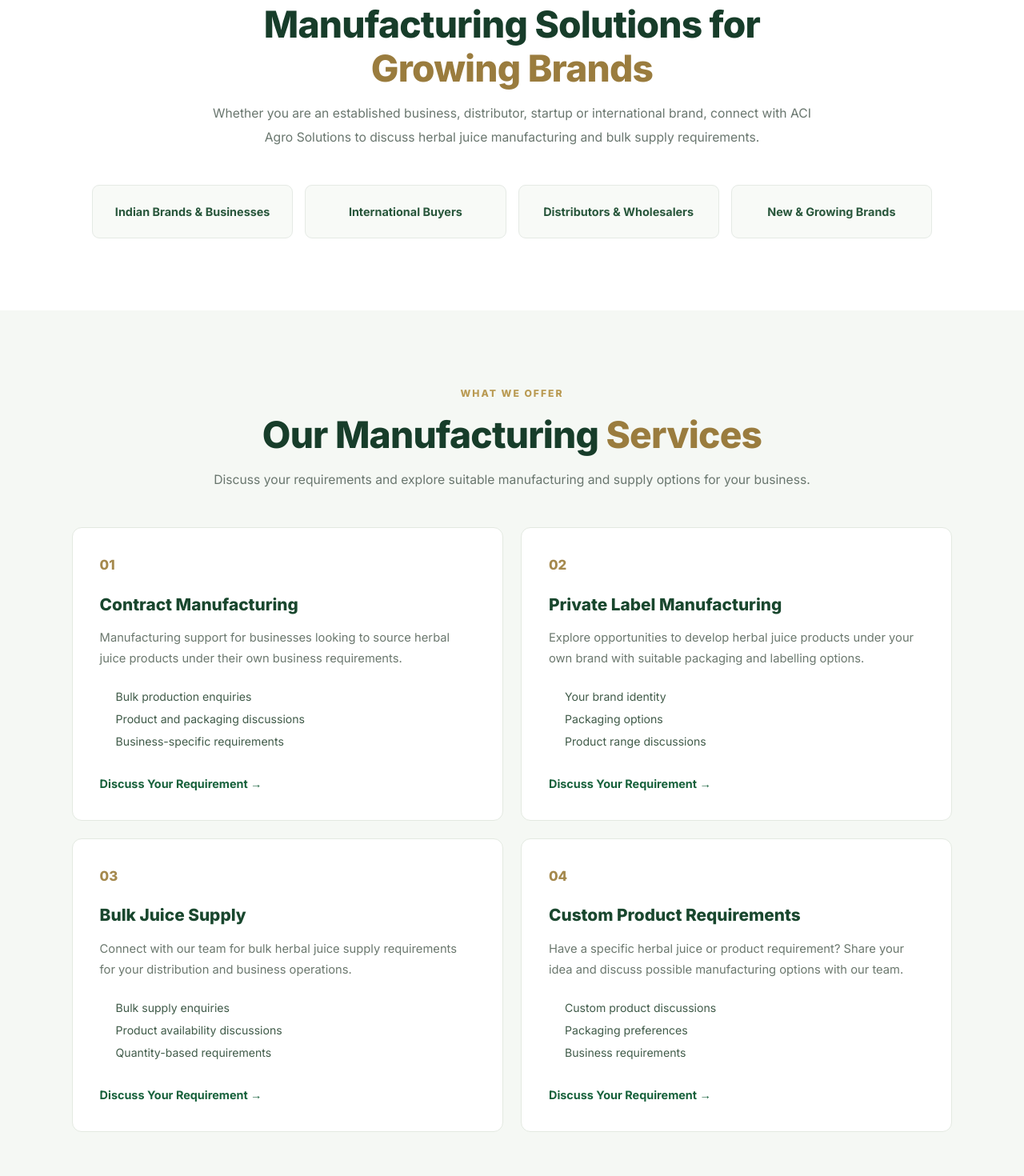
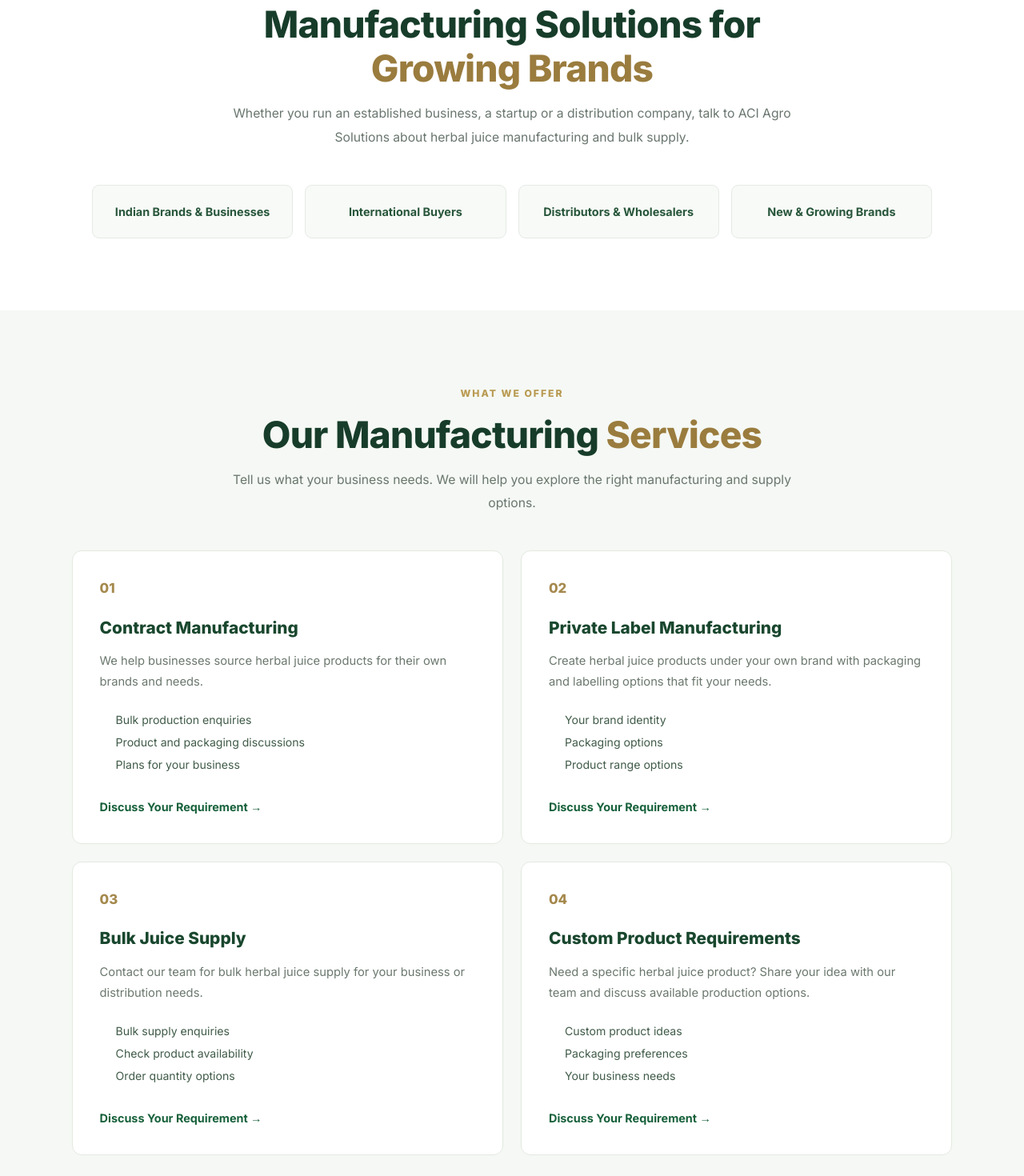
Before and after one commit to aciagroindia/frontend, a Next.js app: page /contract-manufacturing in a window 1280 px wide. Shown: the part 960-2430 px from the top of the page at 80% size. Built offline with nearby package versions, Linux system fonts and the light colour scheme; no server answers; a web font is replaced by a local one.

Commit message:
improve SEO
Updated descriptions and points for various sections to enhance clarity and readability.

```diff
--- a/src/app/(store)/contract-manufacturing/page.tsx
+++ b/src/app/(store)/contract-manufacturing/page.tsx
@@ -5,7 +5,7 @@ import styles from "./page.module.css";
 export const metadata: Metadata = {
   title: "Herbal Juice Manufacturing",
   description:
-  "Herbal juice contract manufacturing and private label solutions for brands in India and abroad. Discuss bulk orders with ACI Agro Solutions.",
+    "Herbal juice contract manufacturing and private label solutions for brands in India and abroad. Discuss bulk orders with ACI Agro Solutions.",
   alternates: {
     canonical: "https://aciagro.com/contract-manufacturing",
   },
@@ -36,44 +36,44 @@ const services = [
     number: "01",
     title: "Contract Manufacturing",
     description:
-      "Manufacturing support for businesses looking to source herbal juice products under their own business requirements.",
+      "We help businesses source herbal juice products for their own brands and needs.",
     points: [
       "Bulk production enquiries",
       "Product and packaging discussions",
-      "Business-specific requirements",
+      "Plans for your business",
     ],
   },
   {
     number: "02",
     title: "Private Label Manufacturing",
     description:
-      "Explore opportunities to develop herbal juice products under your own brand with suitable packaging and labelling options.",
+      "Create herbal juice products under your own brand with packaging and labelling options that fit your needs.",
     points: [
       "Your brand identity",
       "Packaging options",
-      "Product range discussions",
+      "Product range options",
     ],
   },
   {
     number: "03",
     title: "Bulk Juice Supply",
     description:
-      "Connect with our team for bulk herbal juice supply requirements for your distribution and business operations.",
+      "Contact our team for bulk herbal juice supply for your business or distribution needs.",
     points: [
       "Bulk supply enquiries",
-      "Product availability discussions",
-      "Quantity-based requirements",
+      "Check product availability",
+      "Order quantity options",
     ],
   },
   {
     number: "04",
     title: "Custom Product Requirements",
     description:
-      "Have a specific herbal juice or product requirement? Share your idea and discuss possible manufacturing options with our team.",
+      "Need a specific herbal juice product? Share your idea with our team and discuss available production options.",
     points: [
-      "Custom product discussions",
+      "Custom product ideas",
       "Packaging preferences",
-      "Business requirements",
+      "Your business needs",
     ],
   },
 ];
@@ -92,25 +92,25 @@ const steps = [
     number: "01",
     title: "Share Your Requirement",
     description:
-      "Tell us about your product, quantity, packaging and business requirements.",
+      "Tell us what product you need, the quantity, and your packaging needs.",
   },
   {
     number: "02",
     title: "Requirement Discussion",
     description:
-      "Our team reviews your enquiry and discusses suitable product and packaging options.",
+      "Our team reviews your enquiry and helps you choose the right product and packaging options.",
   },
   {
     number: "03",
     title: "Quotation & Planning",
     description:
-      "Discuss the proposed order specifications, pricing and manufacturing requirements.",
+      "We discuss the order details, pricing and production needs with you.",
   },
   {
     number: "04",
     title: "Move Forward",
     description:
-      "Proceed with the mutually agreed product and order requirements.",
+      "Move ahead with the agreed product details and order plan.",
   },
 ];
 
@@ -133,7 +133,7 @@ export default function ContractManufacturingPage() {
             <p className={styles.heroText}>
               Looking for a manufacturing partner for your herbal juice brand?
               Explore contract manufacturing, private label solutions and bulk
-              supply opportunities with ACI Agro Solutions.
+              supply with ACI Agro Solutions.
             </p>
 
             <div className={styles.heroActions}>
@@ -181,9 +181,9 @@ export default function ContractManufacturingPage() {
             <span> Growing Brands</span>
           </h2>
           <p>
-            Whether you are an established business, distributor, startup or
-            international brand, connect with ACI Agro Solutions to discuss
-            herbal juice manufacturing and bulk supply requirements.
+            Whether you run an established business, a startup or a distribution
+            company, talk to ACI Agro Solutions about herbal juice manufacturing
+            and bulk supply.
           </p>
         </div>
 
@@ -204,8 +204,8 @@ export default function ContractManufacturingPage() {
             <span> Services</span>
           </h2>
           <p>
-            Discuss your requirements and explore suitable manufacturing and
-            supply options for your business.
+            Tell us what your business needs. We will help you explore the right
+            manufacturing and supply options.
           </p>
         </div>
 
@@ -240,8 +240,8 @@ export default function ContractManufacturingPage() {
               <span> Herbal Juice Range</span>
             </h2>
             <p>
-              Connect with our team to discuss available products, packaging
-              options and specific product requirements for your business.
+              Contact our team to learn about available products, packaging
+              options and product choices for your business.
             </p>
             <a href="#enquiry" className={styles.productButton}>
               Enquire About Products →
@@ -269,8 +269,7 @@ export default function ContractManufacturingPage() {
             <span> Your Brand</span>
           </h2>
           <p>
-            Discuss suitable packaging formats and sizes based on your product
-            and business requirements.
+            Explore packaging types and sizes that fit your product and business needs.
           </p>
         </div>
 
@@ -279,8 +278,8 @@ export default function ContractManufacturingPage() {
             <span className={styles.packagingIcon}>01</span>
             <h3>Bottle Sizes</h3>
             <p>
-              Discuss available sizes such as 200 ml, 400 ml, 500 ml, 1 litre
-              and custom requirements.
+              Available sizes include 200 ml, 400 ml, 500 ml and 1 litre.
+              You can also ask about custom sizes.
             </p>
           </article>
 
@@ -288,8 +287,7 @@ export default function ContractManufacturingPage() {
             <span className={styles.packagingIcon}>02</span>
             <h3>Packaging Types</h3>
             <p>
-              Explore PET bottles, glass bottles and other suitable packaging
-              options.
+              Choose from PET bottles, glass bottles and other packaging options.
             </p>
           </article>
 
@@ -297,8 +295,7 @@ export default function ContractManufacturingPage() {
             <span className={styles.packagingIcon}>03</span>
             <h3>Private Label</h3>
             <p>
-              Discuss your brand name, product labelling and packaging
-              requirements.
+              Share your brand name and discuss product labels and packaging.
             </p>
           </article>
         </div>
@@ -334,10 +331,9 @@ export default function ContractManufacturingPage() {
             <span> Across Markets</span>
           </h2>
           <p>
-            ACI Agro Solutions welcomes manufacturing and bulk supply
-            enquiries from businesses in India and international markets.
-            Share your requirements to begin a business discussion with our
-            team.
+            ACI Agro Solutions welcomes contract manufacturing and bulk supply
+            enquiries from businesses in India and around the world. Share your
+            needs with our team to start a discussion.
           </p>
 
           <div className={styles.marketTags}>
@@ -361,8 +357,8 @@ export default function ContractManufacturingPage() {
             <span> Manufacturing Quote</span>
           </h2>
           <p>
-            Tell us about your business and product requirements. Our team will
-            review your enquiry and get in touch.
+            Tell us about your business and the products you need. Our team will
+            review your enquiry and contact you.
           </p>
         </div>
 
```
